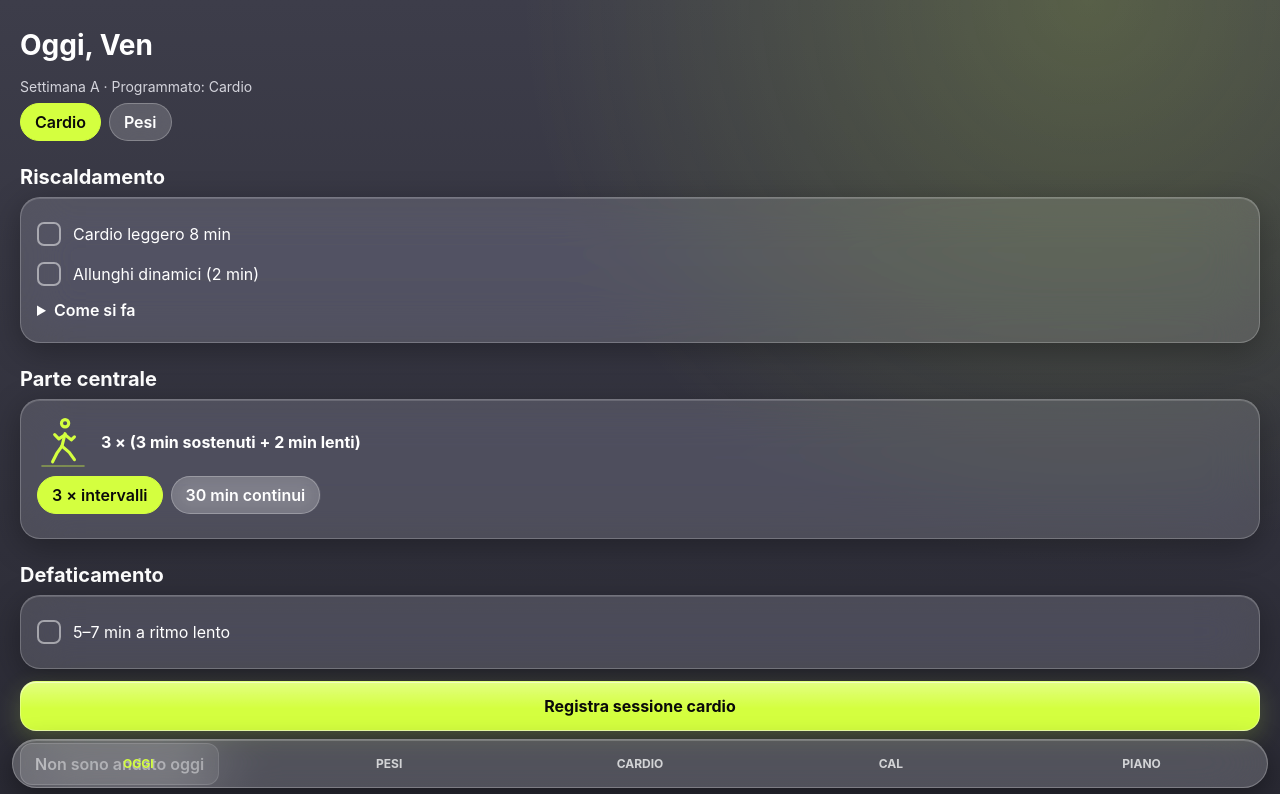
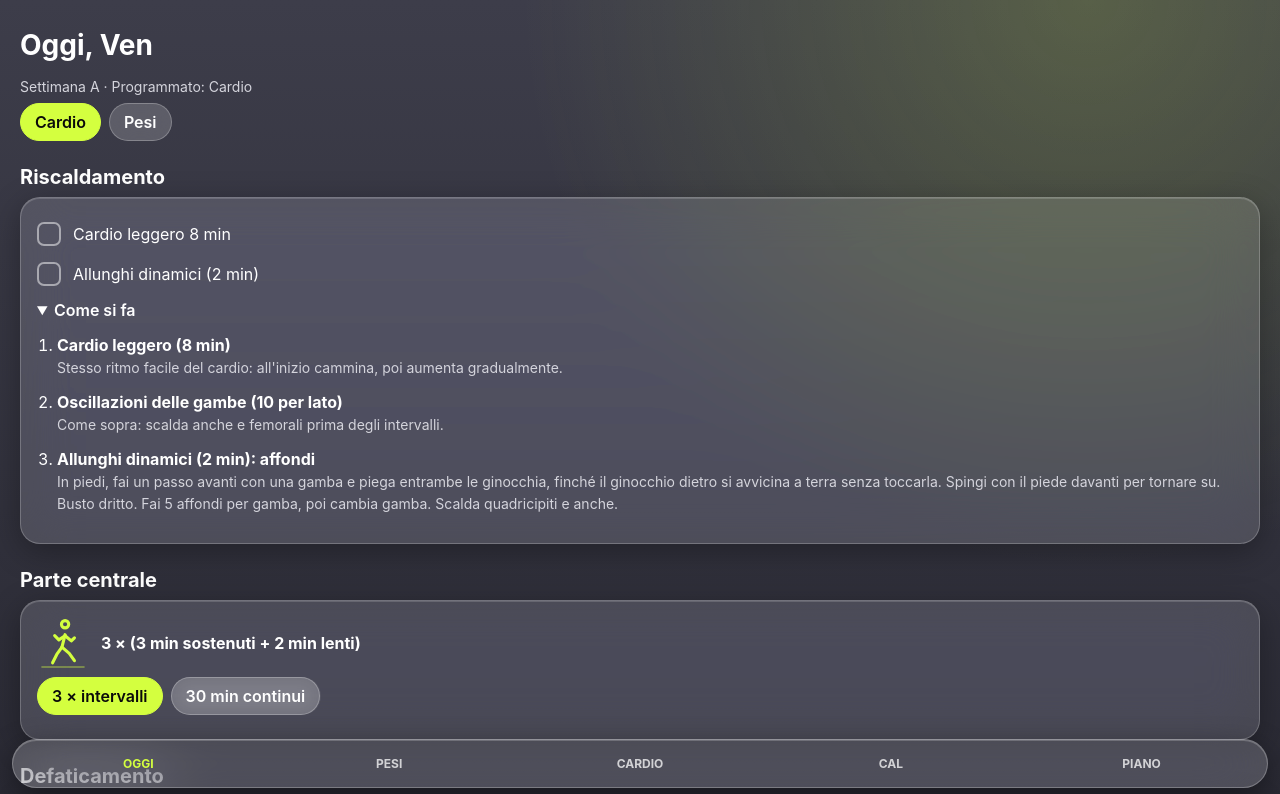
Before and after one commit to Aspirinag/Palestra, a plain HTML site: page index.html in a window 1280 px wide. Shown: the top 794 px of the page. Drawn offline with Linux system fonts and the light colour scheme.

Commit message:
Istruzioni degli allunghi dinamici sempre visibili
Co-Authored-By: Claude Haiku 5.5 <noreply@anthropic.com>

```diff
--- a/index.html
+++ b/index.html
@@ -131,11 +131,11 @@
     cardio: [
       ['Cardio leggero (8 min)', 'Stesso ritmo facile del cardio: all\'inizio cammina, poi aumenta gradualmente.'],
       ['Oscillazioni delle gambe (10 per lato)', 'Come sopra: scalda anche e femorali prima degli intervalli.'],
-      ['Allunghi dinamici (2 min)', 'Affondo in avanti, ginocchio dietro vicino a terra, poi alterna con l\'altra gamba. Scalda quadricipiti e anche.'],
+      ['Allunghi dinamici (2 min): affondi', 'In piedi, fai un passo avanti con una gamba e piega entrambe le ginocchia, finché il ginocchio dietro si avvicina a terra senza toccarla. Spingi con il piede davanti per tornare su. Busto dritto. Fai 5 affondi per gamba, poi cambia gamba. Scalda quadricipiti e anche.'],
     ],
   };
   const warmupHelp = (type) => `
-    <details class="help">
+    <details class="help" open>
       <summary>Come si fa</summary>
       <ol>${WARM_HELP[type].map(([t, d]) => `<li><strong>${t}</strong><br><span class="muted">${d}</span></li>`).join('')}</ol>
     </details>`;
```
